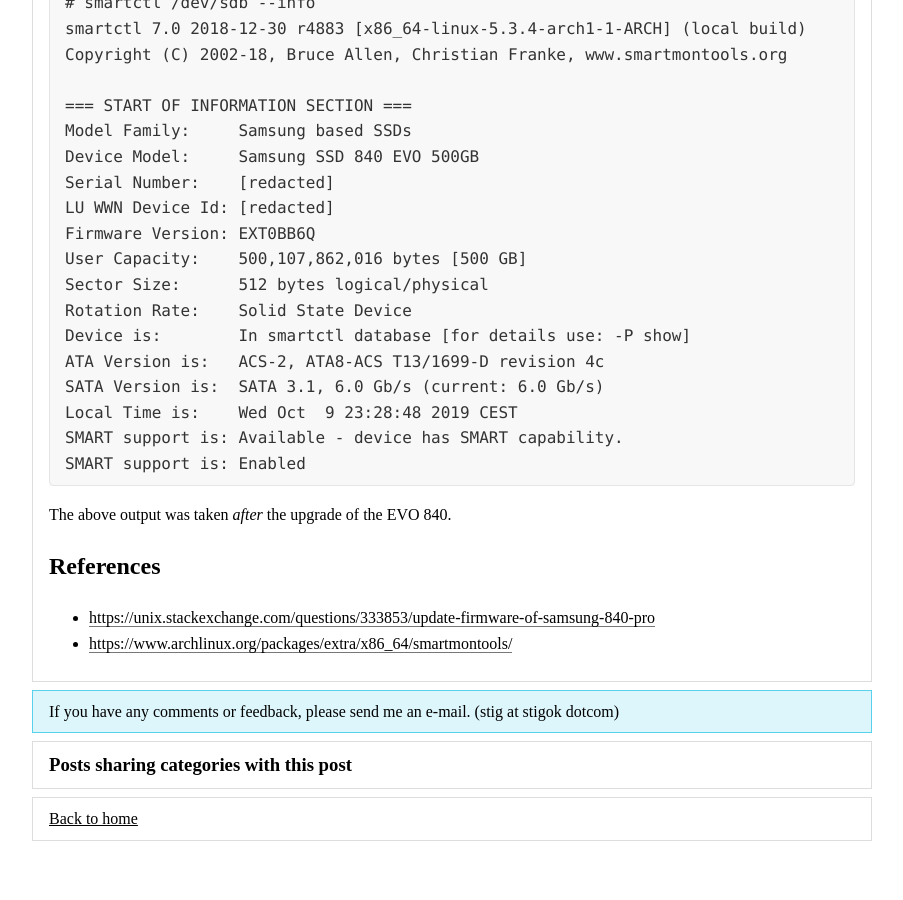
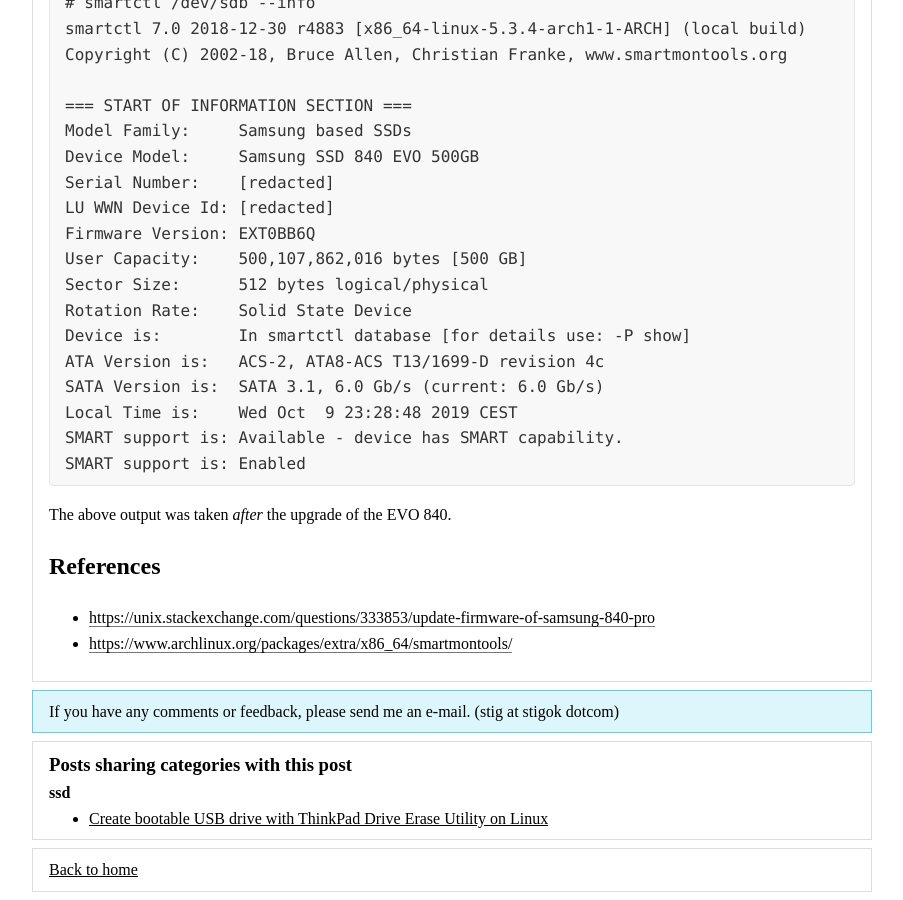
Before and after one commit to stigok/blog.stigok.com, a Jekyll site: the page built from collections/_posts/2019-10-09-samsung-evo-840-850-firmware-update-on-linux.md, in a window 1280 px wide and 900 px high, scrolled down 1009 px. Shown: the whole window, without its empty margins (188-1091 px from the left). Built offline with Jekyll 4.4.1, drawn with Linux system fonts in a browser that asks for light colours; before the commit the page ends 1858 px from its top, so only the background shows below that.

Commit message:
Fix incorrect tag name

```diff
--- a/collections/_posts/2019-10-09-samsung-evo-840-850-firmware-update-on-linux.md
+++ b/collections/_posts/2019-10-09-samsung-evo-840-850-firmware-update-on-linux.md
@@ -2,7 +2,7 @@
 layout: post
 title:  "Update firmware of Samsung EVO 840 and 850 SSD drives on Linux"
 date:   2019-10-09 23:06:25 +0200
-categories: ssd, firmware
+categories: ssd firmware
 ---
 
 ## Firmware upgrade procedure
```
